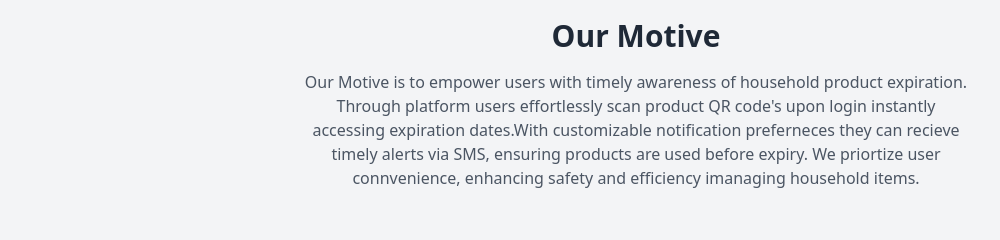
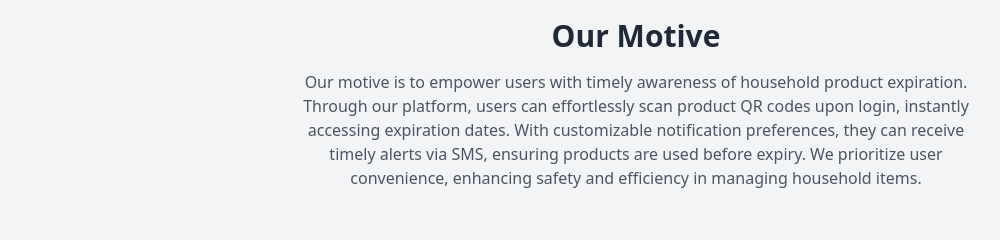
Before and after one commit to usha-madithati/esmart.github.io, a React (Create React App) app: page / in a window 1280 px wide. Shown: the part 506-746 px from the top of the page, without its empty margins (4-1004 px from the left). Built offline with nearby package versions, Linux system fonts and the light colour scheme.

Commit message:
correct grammatical and spelling errors

```diff
--- a/src/pages/Home.js
+++ b/src/pages/Home.js
@@ -54,13 +54,13 @@ const Home = () => {
               Our Motive
             </h2>
             <p className="text-gray-600 mt-4 text-center max-w-2xl mx-auto">
-              Our Motive is to empower users with timely awareness of household
-              product expiration. Through platform users effortlessly scan
-              product QR code's upon login instantly accessing expiration
-              dates.With customizable notification preferneces they can recieve
-              timely alerts via SMS, ensuring products are used before expiry.
-              We priortize user connvenience, enhancing safety and efficiency
-              imanaging household items.
+            Our motive is to empower users with timely awareness of household
+            product expiration. Through our platform, users can effortlessly scan
+            product QR codes upon login, instantly accessing expiration
+            dates. With customizable notification preferences, they can receive
+            timely alerts via SMS, ensuring products are used before expiry.
+            We prioritize user convenience, enhancing safety and efficiency
+            in managing household items.
             </p>
           </section>
 
```
